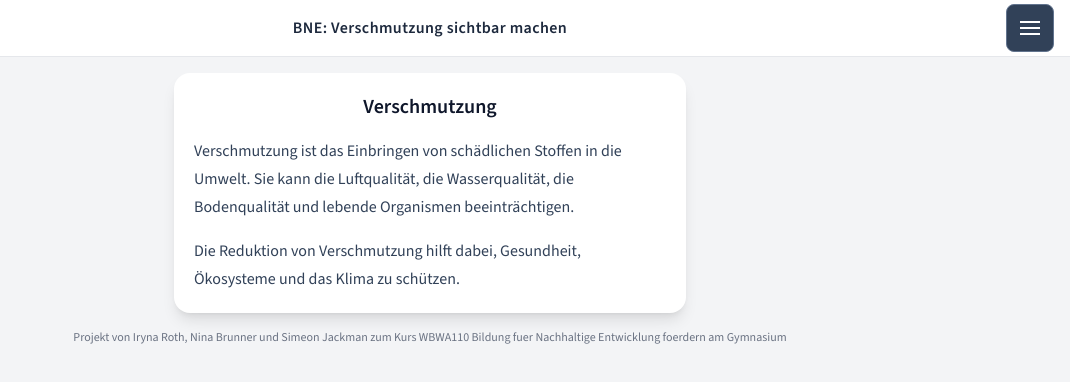
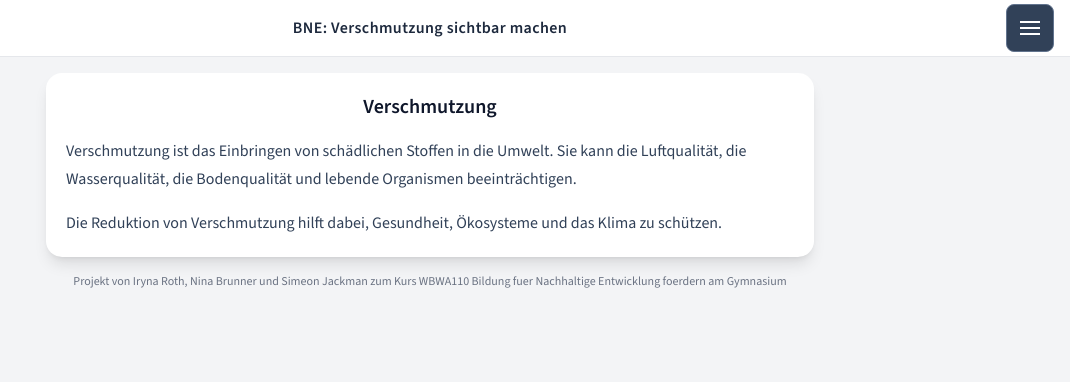
Before and after one commit to simeonjackman/pollution, a Vue app: page /introduction in a window 1280 px wide. Shown: the top 382 px of the page, without its empty margins (210-1280 px from the left). Built offline with nearby package versions, Linux system fonts and the light colour scheme.

Commit message:
CHANGE: view width for large screens

```diff
--- a/src/App.vue
+++ b/src/App.vue
@@ -79,7 +79,7 @@ function closeMenu() {
 
     <main class="px-2 pb-4 pt-4 sm:px-3">
       <div
-        class="mx-auto w-full max-w-lg rounded-2xl bg-white p-5 text-black shadow-lg"
+        class="mx-auto w-full max-w-lg rounded-2xl bg-white p-5 text-black shadow-lg lg:max-w-3xl"
       >
         <RouterView />
       </div>
```
